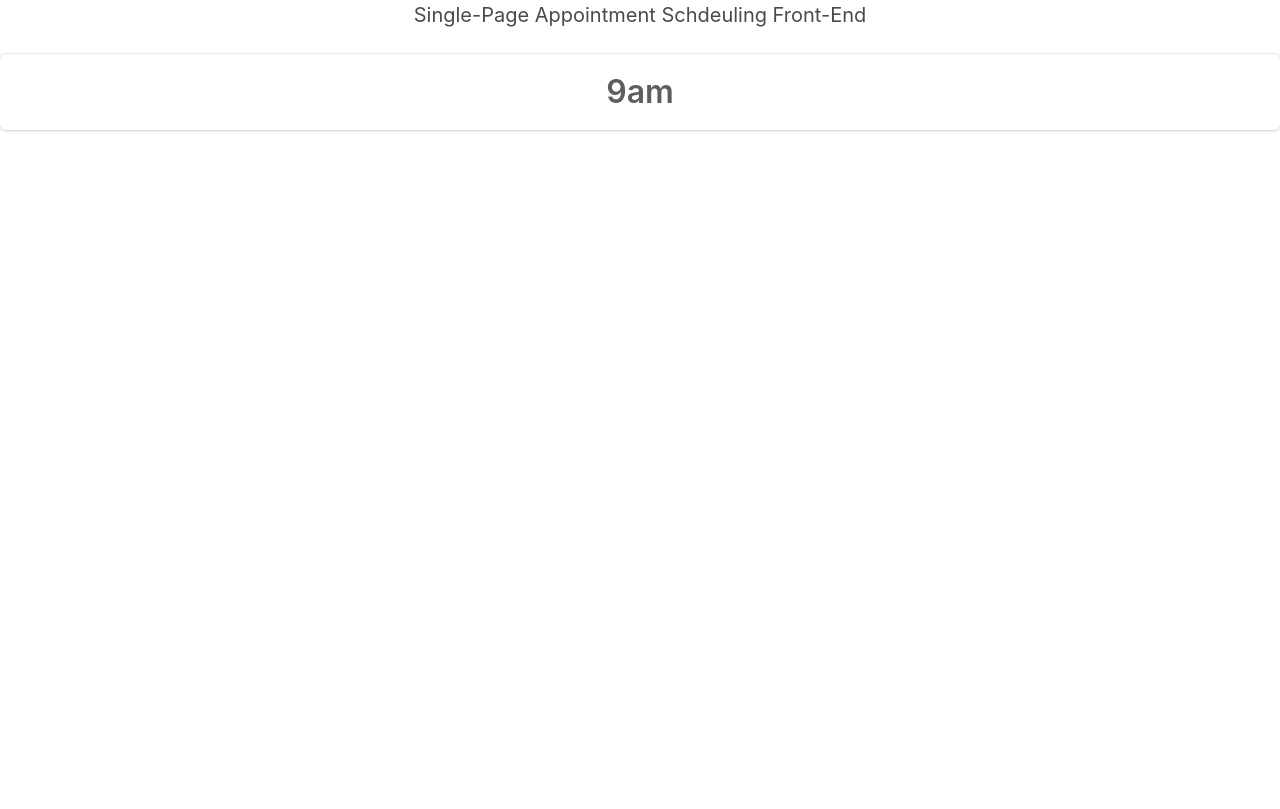
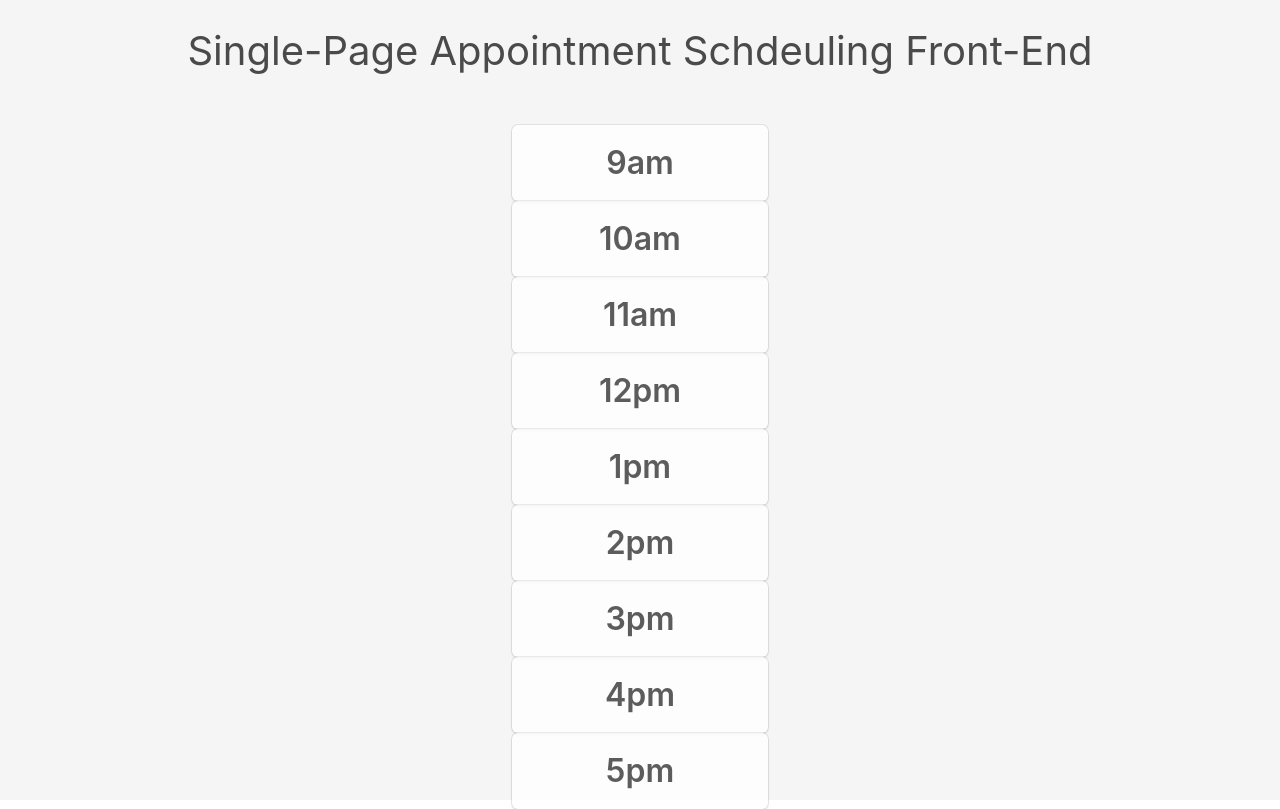
Before and after one commit to emorain3/appointment_scheduler, a React (Create React App) app: page / in a window 1280 px wide. Built offline with nearby package versions, Linux system fonts and the light colour scheme.

Commit message:
Single Day Schedule fully built out and functional

```diff
--- a/src/App.js
+++ b/src/App.js
@@ -1,24 +1,36 @@
 import React, { Component } from 'react';
 import logo from './logo.svg';
 import './App.css';
-import TimeSlot from './components/TimeSlot'
+import TimeSlotColumn from './components/TimeSlotColumn'
+import styled from 'styled-components';
 
 
+let PageContainer = styled.div`
+    padding-top: 2vw;
+    background-color: #f5f5f5;
+    height: 100vh;
+`
 
+let ScheduleContainer = styled.div`
+    display: flex;
+    justify-content: center;
+`
 
 class App extends Component {
   render() {
     return (
-      <div className="App">
+      <PageContainer className="App">
 
-        <div class="content is-medium" >
+        <h1 class="subtitle is-2">
           Single-Page Appointment Schdeuling Front-End
-        </div>
+        </h1>
 
-        <TimeSlot/>
+        <ScheduleContainer>
+          <TimeSlotColumn/>
+        </ScheduleContainer>
 
 
-      </div>
+      </PageContainer>
     );
   }
 }
--- a/src/components/TimeSlot.js
+++ b/src/components/TimeSlot.js
@@ -48,7 +48,7 @@ class TimeSlot extends Component {
 
                 <ClickableTile>
                     <div onClick={this.make_modal_visible} class={this.state.tile_state}>
-                        <p class="title"> 9am {this.props.time} </p>
+                        <p class="title"> {this.props.time} </p>
                     </div>
                 </ClickableTile>
 
--- /dev/null
+++ b/src/components/TimeSlotColumn.js
@@ -0,0 +1,30 @@
+import React, { Component } from 'react';
+import styled from 'styled-components';
+import TimeSlot from './TimeSlot'
+
+
+
+let ColumnShape = styled.div`
+    padding-top: 2vw;
+    width: 20vw;
+`
+
+
+
+class TimeSlotColumn extends Component {
+
+    state = {
+        time_range_list: ["9am", "10am", "11am", "12pm", "1pm", "2pm", "3pm", "4pm", "5pm"]
+    }
+    render() {
+        return (
+            <ColumnShape>
+                {this.state.time_range_list.map( time => {
+                    return <TimeSlot time = {time} />
+                })}
+            </ColumnShape>
+        );
+    }
+}
+
+export default TimeSlotColumn;
```
Also changed, not shown: 1 other file (tests, documents, lock files or other folders).
